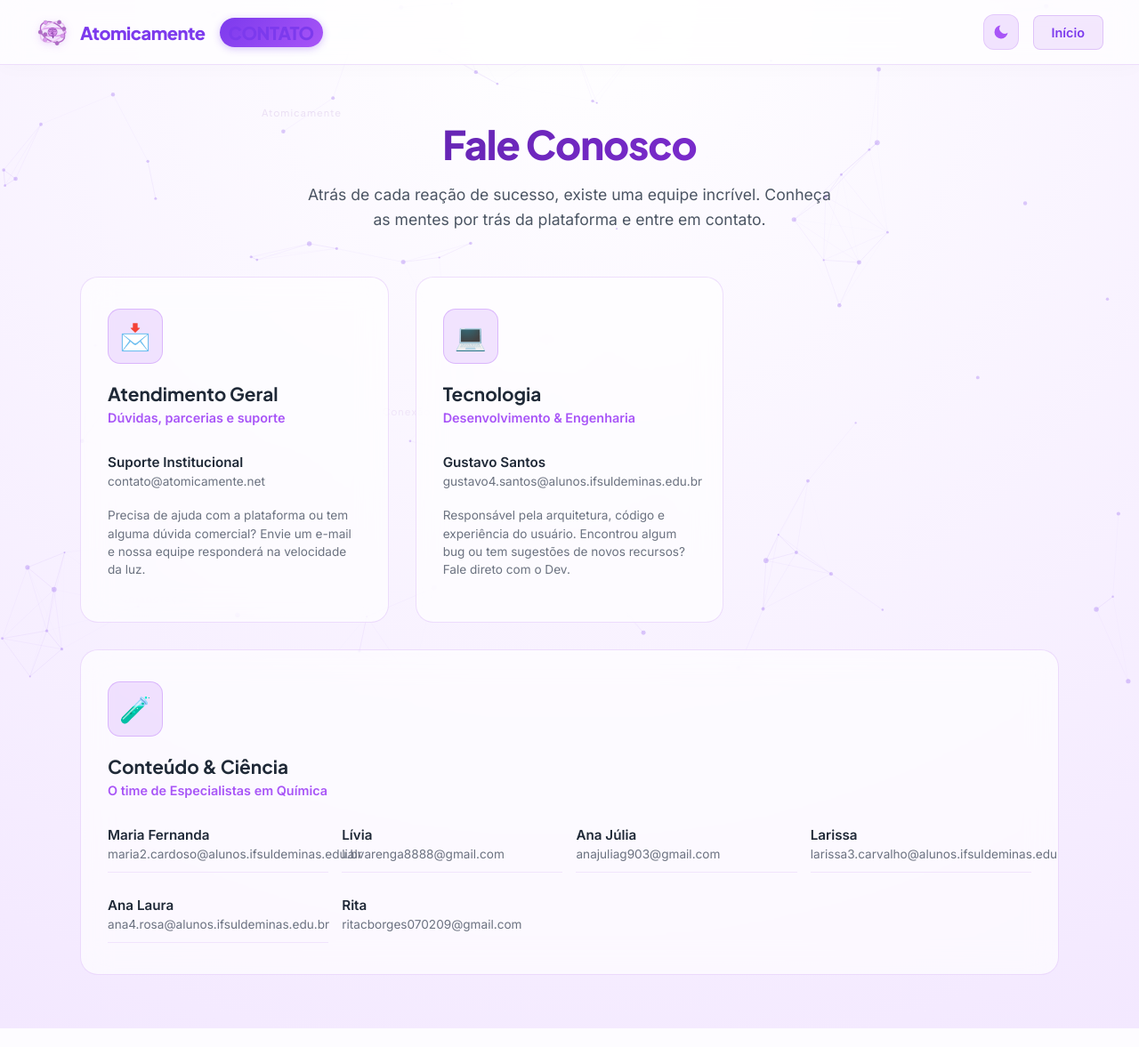
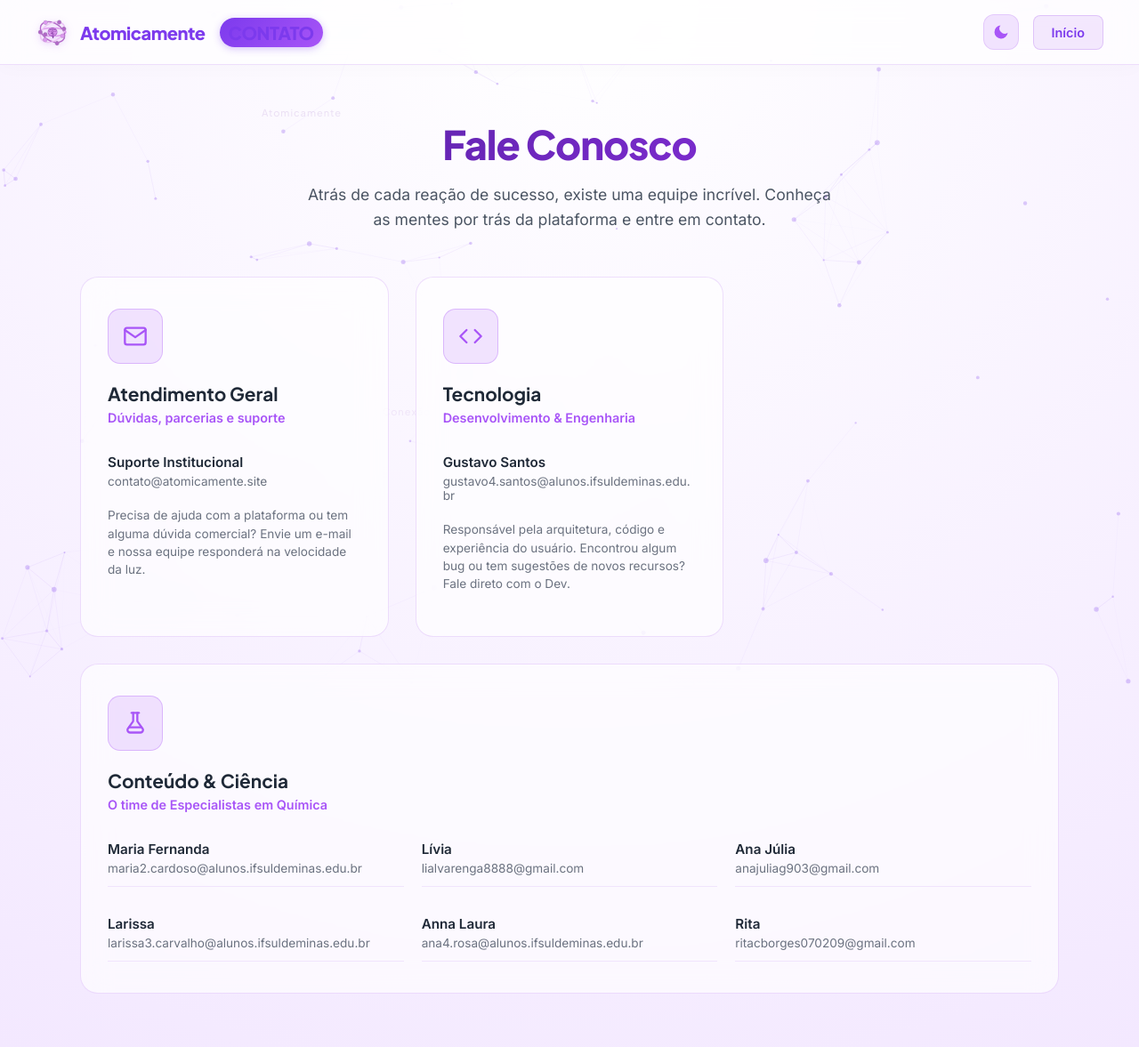
Before and after one commit to ghsnts/atomicamente, a PHP site: page /atomicamente/contato.php in a window 1280 px wide. Shown: the whole page at 89% size. Before the commit the page ends 1156 px from the top, so only its background shows below. Run offline with PHP 8.4, Linux system fonts and the light colour scheme.

Commit message:
Update contato.php

```diff
--- a/contato.php
+++ b/contato.php
@@ -87,7 +87,6 @@ session_start();
         font-weight: 800; color: #7c3aed; letter-spacing: -0.5px;
     }
 
-    /* A Badge do Contato */
     .header-badge {
         background: linear-gradient(135deg, #7c3aed, #a855f7);
         color: white;
@@ -100,7 +99,6 @@ session_start();
         display: flex; align-items: center; gap: 16px;
     }
 
-    /* Botão Theme Toggle Premium */
     .theme-toggle-btn {
         background: var(--icon-wrapper-bg); border: 1px solid var(--card-border);
         color: #a855f7; cursor: pointer;
@@ -117,7 +115,6 @@ session_start();
         width: 20px; height: 20px; fill: currentColor; transition: transform 0.5s ease;
     }
 
-    /* Oculta o ícone de sol ou lua com base no tema ativo */
     body:not(.dark-theme) .icon-sun, body.dark-theme .icon-moon { display: none; }
     body.dark-theme .icon-sun { display: block; }
 
@@ -177,11 +174,18 @@ session_start();
 
     .team-card:hover::before { opacity: 1; }
 
+    /* ESTILO PARA OS NOVOS SVGS PREMIUM */
     .icon-wrapper {
         width: 60px; height: 60px; background: var(--icon-wrapper-bg);
         border-radius: 14px; display: flex; align-items: center; justify-content: center;
-        font-size: 1.8rem; margin-bottom: 20px; border: 1px solid rgba(168, 85, 247, 0.3);
+        margin-bottom: 20px; border: 1px solid rgba(168, 85, 247, 0.3);
         transition: background 0.5s ease;
+    }
+
+    .icon-wrapper svg {
+        width: 28px; height: 28px; stroke: #a855f7; fill: none;
+        stroke-width: 2; stroke-linecap: round; stroke-linejoin: round;
+        transition: stroke 0.5s ease;
     }
 
     .card-title {
@@ -202,10 +206,22 @@ session_start();
 
     .member-item:last-child { border-bottom: none; padding-bottom: 0; }
 
+    /* Correção: Força a borda a aparecer no último item quando for uma lista em grade */
+    .grid-list .member-item:last-child {
+        border-bottom: 1px solid var(--list-border);
+        padding-bottom: 12px;
+    }
+
     .member-name { font-weight: 600; font-size: 0.95rem; color: var(--text-primary); transition: color 0.5s ease; }
 
     .member-email {
-        font-size: 0.85rem; color: var(--text-muted); text-decoration: none; margin-top: 4px; transition: color 0.2s;
+        font-size: 0.85rem;
+        color: var(--text-muted);
+        text-decoration: none;
+        margin-top: 4px;
+        transition: color 0.2s;
+        word-break: break-word;
+        overflow-wrap: anywhere;
     }
     .member-email:hover { color: #a855f7; text-decoration: underline; }
 
@@ -261,20 +277,30 @@ session_start();
 
     <div class="contact-grid">
         <div class="team-card">
-            <div class="icon-wrapper">📩</div>
+            <div class="icon-wrapper">
+                <svg xmlns="http://www.w3.org/2000/svg" viewBox="0 0 24 24">
+                    <path d="M4 4h16c1.1 0 2 .9 2 2v12c0 1.1-.9 2-2 2H4c-1.1 0-2-.9-2-2V6c0-1.1.9-2 2-2z"></path>
+                    <polyline points="22,6 12,13 2,6"></polyline>
+                </svg>
+            </div>
             <h2 class="card-title">Atendimento Geral</h2>
             <div class="card-subtitle">Dúvidas, parcerias e suporte</div>
             <ul class="member-list">
                 <li class="member-item">
                     <span class="member-name">Suporte Institucional</span>
-                    <a href="mailto:contato@atomicamente.net" class="member-email">contato@atomicamente.net</a>
+                    <a href="mailto:contato@atomicamente.site" class="member-email">contato@atomicamente.site</a>
                 </li>
             </ul>
             <p class="card-description">Precisa de ajuda com a plataforma ou tem alguma dúvida comercial? Envie um e-mail e nossa equipe responderá na velocidade da luz.</p>
         </div>
 
         <div class="team-card">
-            <div class="icon-wrapper">💻</div>
+            <div class="icon-wrapper">
+                <svg xmlns="http://www.w3.org/2000/svg" viewBox="0 0 24 24">
+                    <polyline points="16 18 22 12 16 6"></polyline>
+                    <polyline points="8 6 2 12 8 18"></polyline>
+                </svg>
+            </div>
             <h2 class="card-title">Tecnologia</h2>
             <div class="card-subtitle">Desenvolvimento & Engenharia</div>
             <ul class="member-list">
@@ -287,16 +313,22 @@ session_start();
         </div>
 
         <div class="team-card" style="grid-column: 1 / -1;">
-            <div class="icon-wrapper">🧪</div>
+            <div class="icon-wrapper">
+    <svg xmlns="http://www.w3.org/2000/svg" viewBox="0 0 24 24">
+        <path d="M10 2v7.527a2 2 0 0 1-.211.896L4.62 17.718A2.5 2.5 0 0 0 6.86 21h10.28a2.5 2.5 0 0 0 2.24-3.282l-5.169-7.295A2 2 0 0 1 14 9.527V2"></path>
+        <line x1="8.5" y1="2" x2="15.5" y2="2"></line>
+        <line x1="6" y1="16" x2="18" y2="16"></line>
+    </svg>
+</div>
             <h2 class="card-title">Conteúdo & Ciência</h2>
             <div class="card-subtitle">O time de Especialistas em Química</div>
 
-            <ul class="member-list" style="display: grid; grid-template-columns: repeat(auto-fit, minmax(200px, 1fr)); gap: 15px; margin-top: 15px;">
+            <ul class="member-list grid-list" style="display: grid; grid-template-columns: repeat(auto-fit, minmax(260px, 1fr)); gap: 20px; margin-top: 15px;">
                 <li class="member-item"><span class="member-name">Maria Fernanda</span><a href="mailto:maria2.cardoso@alunos.ifsuldeminas.edu.br" class="member-email">maria2.cardoso@alunos.ifsuldeminas.edu.br</a></li>
                 <li class="member-item"><span class="member-name">Lívia</span><a href="mailto:lialvarenga8888@gmail.com" class="member-email">lialvarenga8888@gmail.com</a></li>
                 <li class="member-item"><span class="member-name">Ana Júlia</span><a href="mailto:anajuliag903@gmail.com" class="member-email">anajuliag903@gmail.com</a></li>
                 <li class="member-item"><span class="member-name">Larissa</span><a href="mailto:larissa3.carvalho@alunos.ifsuldeminas.edu.br" class="member-email">larissa3.carvalho@alunos.ifsuldeminas.edu.br</a></li>
-                <li class="member-item"><span class="member-name">Ana Laura</span><a href="mailto:ana4.rosa@alunos.ifsuldeminas.edu.br" class="member-email">ana4.rosa@alunos.ifsuldeminas.edu.br</a></li>
+                <li class="member-item"><span class="member-name">Anna Laura</span><a href="mailto:ana4.rosa@alunos.ifsuldeminas.edu.br" class="member-email">ana4.rosa@alunos.ifsuldeminas.edu.br</a></li>
                 <li class="member-item"><span class="member-name">Rita</span><a href="mailto:ritacborges070209@gmail.com" class="member-email">ritacborges070209@gmail.com</a></li>
             </ul>
         </div>
@@ -304,11 +336,9 @@ session_start();
   </main>
 
   <script>
-    // --- Lógica do Theme Toggle ---
     const themeBtn = document.getElementById('theme-btn');
     const body = document.body;
 
-    // Verifica se já existe uma preferência salva
     if (localStorage.getItem('atomicamente-theme') === 'dark') {
         body.classList.add('dark-theme');
     }
@@ -319,7 +349,6 @@ session_start();
         localStorage.setItem('atomicamente-theme', isDark ? 'dark' : 'light');
     });
 
-    // --- Motor Gráfico (Partículas e Palavras) ---
     const canvas = document.getElementById('bg-canvas');
     const ctx = canvas.getContext('2d');
 
@@ -362,7 +391,6 @@ session_start();
             }
         }
         draw(isDark) {
-            // Ajusta a cor com base no tema ativo
             ctx.fillStyle = isDark ? 'rgba(168, 85, 247, 0.35)' : 'rgba(124, 58, 237, 0.25)';
             ctx.beginPath(); ctx.arc(this.x, this.y, this.size, 0, Math.PI * 2); ctx.fill();
         }
@@ -395,7 +423,6 @@ session_start();
         }
         draw(isDark) {
             ctx.font = '500 11px "Plus Jakarta Sans", sans-serif';
-            // Cor do texto de acordo com o tema
             ctx.fillStyle = isDark ? `rgba(216, 180, 254, ${this.opacity})` : `rgba(107, 33, 168, ${this.opacity})`;
             ctx.letterSpacing = "1px"; ctx.fillText(this.text, this.x, this.y);
         }
```
